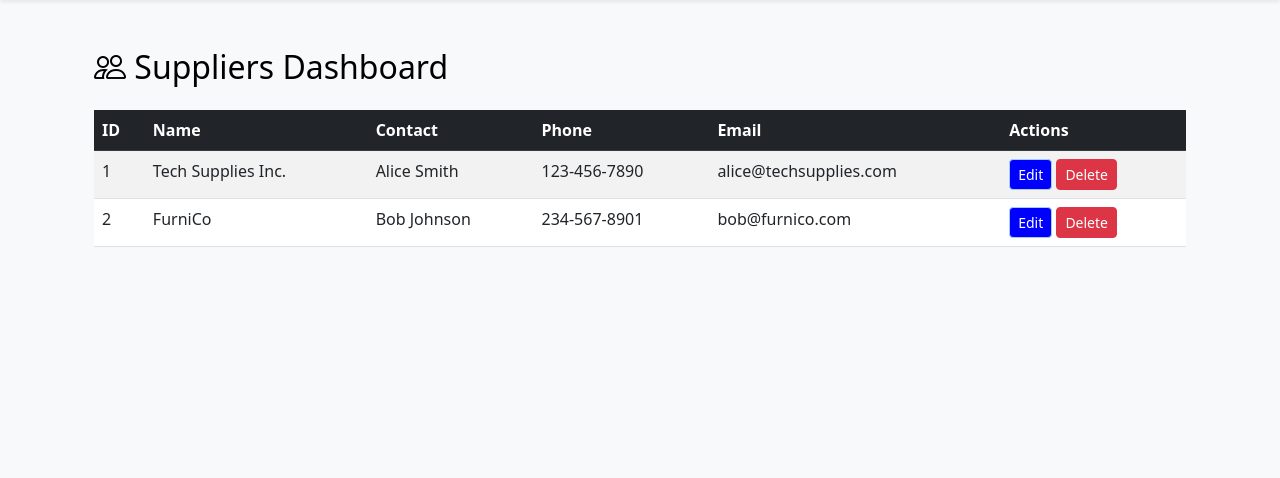
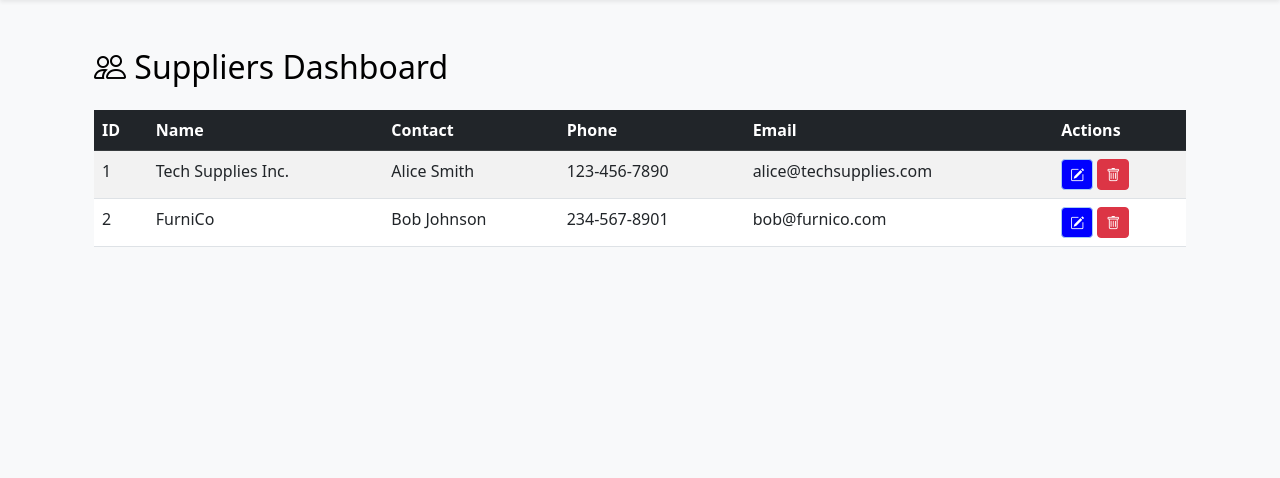
Before and after one commit to gitmatt69/Group12, a Flask app: page /suppliers in a window 1280 px wide. Shown: the part 96-574 px from the top of the page. Run offline with Flask 3, Linux system fonts and the light colour scheme; data comes from the database, SQL or seed files in the repository.

Commit message:
Changed the suppliers icons

```diff
--- a/templates/suppliers.html
+++ b/templates/suppliers.html
@@ -24,8 +24,8 @@
       <td>{{ supplier['phone'] }}</td>
       <td>{{ supplier['email'] }}</td>
       <td>
-        <button class="btn btn-sm btn-primary">Edit</button>
-        <button class="btn btn-sm btn-danger">Delete</button>
+        <button class="btn btn-sm btn-primary"><i class="bi bi-pencil-square"></i></button>
+        <button class="btn btn-sm btn-danger"><i class="bi bi-trash"></i></button>
       </td>
     </tr>
     {% endfor %}
```
